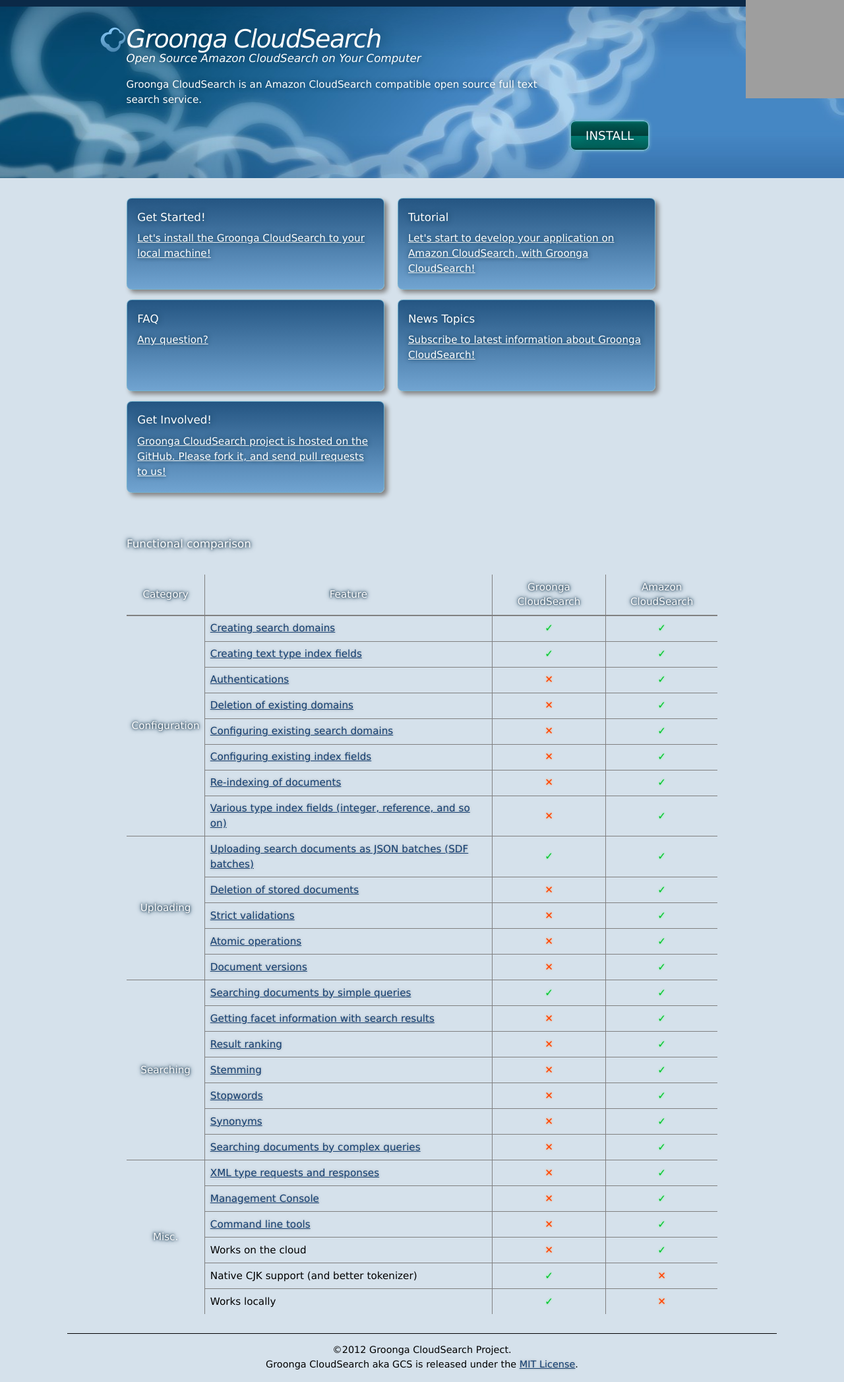
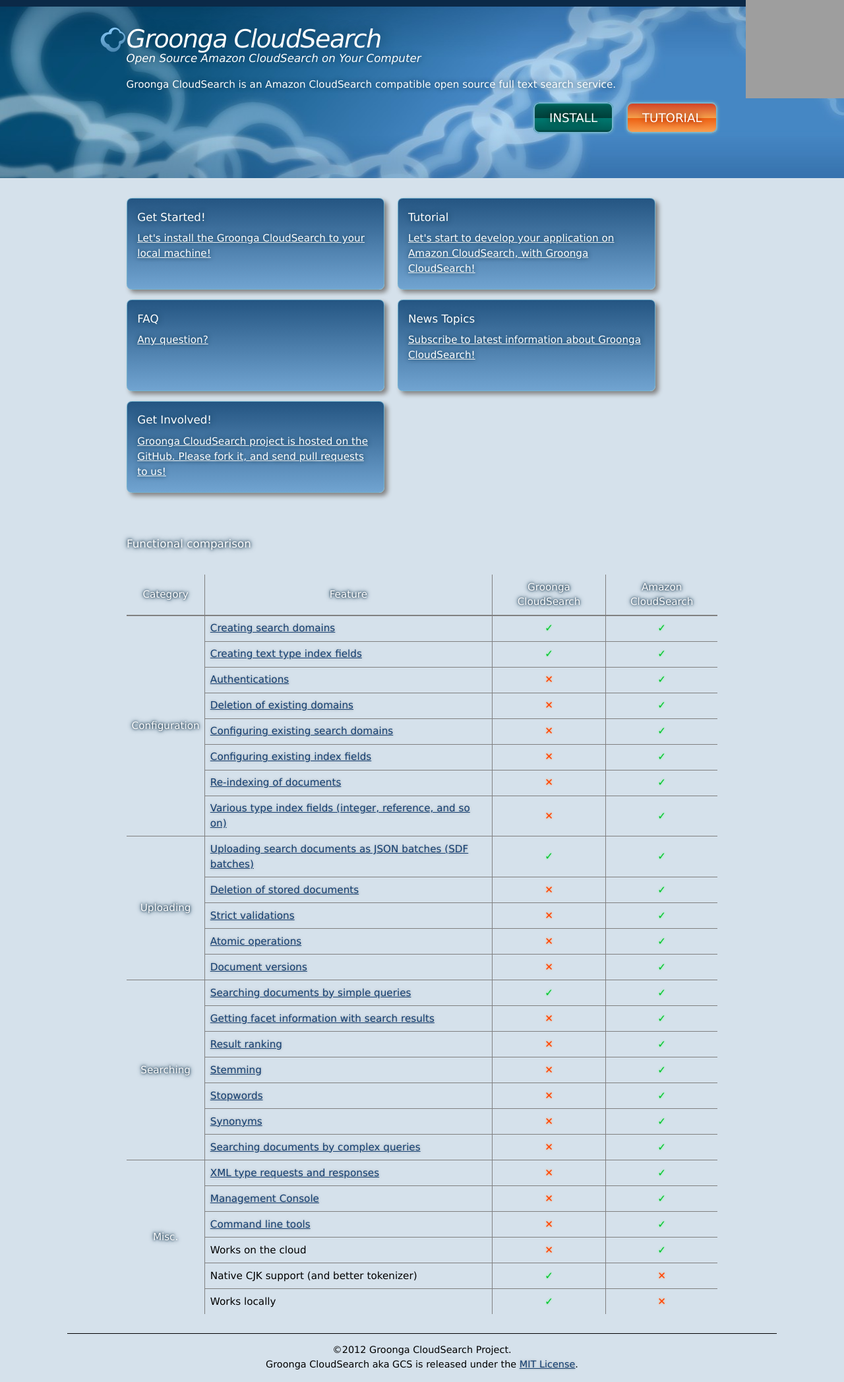
Before and after one commit to groonga/gcs.groonga.org, a Jekyll site: the page built from index.md, in a window 1280 px wide. Shown: the whole page at 66% size. Built offline with Jekyll 4.4.1, drawn with Linux system fonts in a browser that asks for light colours; grey boxes are pictures that could not be loaded.

Commit message:
Add "Tutorial" button

```diff
--- a/index.md
+++ b/index.md
@@ -10,7 +10,10 @@
   <p id="description">Groonga CloudSearch is an Amazon CloudSearch
      compatible open source full text search service.</p>
 
-  <p id="install"><a href="install/">Install</a></p>
+  <div id="featured">
+    <p id="install"><a href="install/">Install</a></p>
+    <p id="tutorial"><a href="tutorial/">Tutorial</a></p>
+  </div>
 </section>
 
 
--- a/stylesheets/screen/home.css
+++ b/stylesheets/screen/home.css
@@ -51,31 +51,17 @@
   font-size: 110%;
 }
 
-#description {
-  width: 50%;
+#featured {
+  line-height: 1;
+  text-align: right;
 }
 
-#install {
-  position: absolute;
-  bottom: 40px;
-  line-height: 1;
-  margin: 0;
-  padding: 0 0 1em;
-  right: 12.5%;
-  width: 20%;
+#featured p {
+  display: inline-table;
+  margin-left: 1em;
 }
 
-#install a {
-  /* generated by http://www.colorzilla.com/gradient-editor/ */
-  background: #00786f; /* Old browsers */
-  background: -moz-linear-gradient(top, #00786f 0%, #005a53 7%, #003f3a 50%, #00786f 52%, #005f58 91%, #003f3a 100%); /* Firefox3.6+ */
-  background: -webkit-gradient(linear, left top, left bottom, color-stop(0%,#00786f), color-stop(7%,#005a53), color-stop(50%,#003f3a), color-stop(52%,#00786f), color-stop(91%,#005f58), color-stop(100%,#003f3a)); /* Chrome,Safari4+ */
-  background: -webkit-linear-gradient(top, #00786f 0%,#005a53 7%,#003f3a 50%,#00786f 52%,#005f58 91%,#003f3a 100%); /* Chrome10+,Safari5.1+ */
-  background: -o-linear-gradient(top, #00786f 0%,#005a53 7%,#003f3a 50%,#00786f 52%,#005f58 91%,#003f3a 100%); /* Opera 11.10+ */
-  background: -ms-linear-gradient(top, #00786f 0%,#005a53 7%,#003f3a 50%,#00786f 52%,#005f58 91%,#003f3a 100%); /* IE10+ */
-  background: linear-gradient(top, #00786f 0%,#005a53 7%,#003f3a 50%,#00786f 52%,#005f58 91%,#003f3a 100%); /* W3C */
-  filter: progid:DXImageTransform.Microsoft.gradient( startColorstr='#00786f', endColorstr='#003f3a',GradientType=0 ); /* IE6-9 */
-
+#featured a {
   border: 2px solid #74B3CF;
   -moz-border-radius: 0.5em;
   -webkit-border-radius: 0.5em;
@@ -96,13 +82,41 @@
   transition: all 0.5s ease;
 }
 
-#install a:active,
-#install a:focus,
-#install a:hover {
+#featured a:active,
+#featured a:focus,
+#featured a:hover {
   border-color: #AAD5E8;
   -moz-box-shadow: #D9F3FF 0 0 0.8em;
   -webkit-box-shadow: #D9F3FF 0 0 0.8em;
   box-shadow: #D9F3FF 0 0 0.8em;
+}
+
+#featured #install a {
+  /* generated by http://www.colorzilla.com/gradient-editor/ */
+  background: #00786f; /* Old browsers */
+  background: -moz-linear-gradient(top, #00786f 0%, #005a53 7%, #003f3a 50%, #00786f 52%, #005f58 91%, #003f3a 100%); /* Firefox3.6+ */
+  background: -webkit-gradient(linear, left top, left bottom, color-stop(0%,#00786f), color-stop(7%,#005a53), color-stop(50%,#003f3a), color-stop(52%,#00786f), color-stop(91%,#005f58), color-stop(100%,#003f3a)); /* Chrome,Safari4+ */
+  background: -webkit-linear-gradient(top, #00786f 0%,#005a53 7%,#003f3a 50%,#00786f 52%,#005f58 91%,#003f3a 100%); /* Chrome10+,Safari5.1+ */
+  background: -o-linear-gradient(top, #00786f 0%,#005a53 7%,#003f3a 50%,#00786f 52%,#005f58 91%,#003f3a 100%); /* Opera 11.10+ */
+  background: -ms-linear-gradient(top, #00786f 0%,#005a53 7%,#003f3a 50%,#00786f 52%,#005f58 91%,#003f3a 100%); /* IE10+ */
+  background: linear-gradient(top, #00786f 0%,#005a53 7%,#003f3a 50%,#00786f 52%,#005f58 91%,#003f3a 100%); /* W3C */
+  filter: progid:DXImageTransform.Microsoft.gradient( startColorstr='#00786f', endColorstr='#003f3a',GradientType=0 ); /* IE6-9 */
+
+  text-shadow: #002210 0 0 0.5em;
+}
+
+#featured #tutorial a {
+  /* generated by http://www.colorzilla.com/gradient-editor/ */
+  background: rgb(209,67,39); /* Old browsers */
+  background: -moz-linear-gradient(top, rgba(209,67,39,1) 0%, rgba(244,160,75,1) 50%, rgba(237,95,18,1) 51%, rgba(249,159,79,1) 100%); /* Firefox3.6+ */
+  background: -webkit-gradient(linear, left top, left bottom, color-stop(0%,rgba(209,67,39,1)), color-stop(50%,rgba(244,160,75,1)), color-stop(51%,rgba(237,95,18,1)), color-stop(100%,rgba(249,159,79,1))); /* Chrome,Safari4+ */
+  background: -webkit-linear-gradient(top, rgba(209,67,39,1) 0%,rgba(244,160,75,1) 50%,rgba(237,95,18,1) 51%,rgba(249,159,79,1) 100%); /* Chrome10+,Safari5.1+ */
+  background: -o-linear-gradient(top, rgba(209,67,39,1) 0%,rgba(244,160,75,1) 50%,rgba(237,95,18,1) 51%,rgba(249,159,79,1) 100%); /* Opera 11.10+ */
+  background: -ms-linear-gradient(top, rgba(209,67,39,1) 0%,rgba(244,160,75,1) 50%,rgba(237,95,18,1) 51%,rgba(249,159,79,1) 100%); /* IE10+ */
+  background: linear-gradient(to bottom, rgba(209,67,39,1) 0%,rgba(244,160,75,1) 50%,rgba(237,95,18,1) 51%,rgba(249,159,79,1) 100%); /* W3C */
+  filter: progid:DXImageTransform.Microsoft.gradient( startColorstr='#d14327', endColorstr='#f99f4f',GradientType=0 ); /* IE6-9 */
+
+  text-shadow: #810e02 0 0 0.5em;
 }
 
 nav {
```
